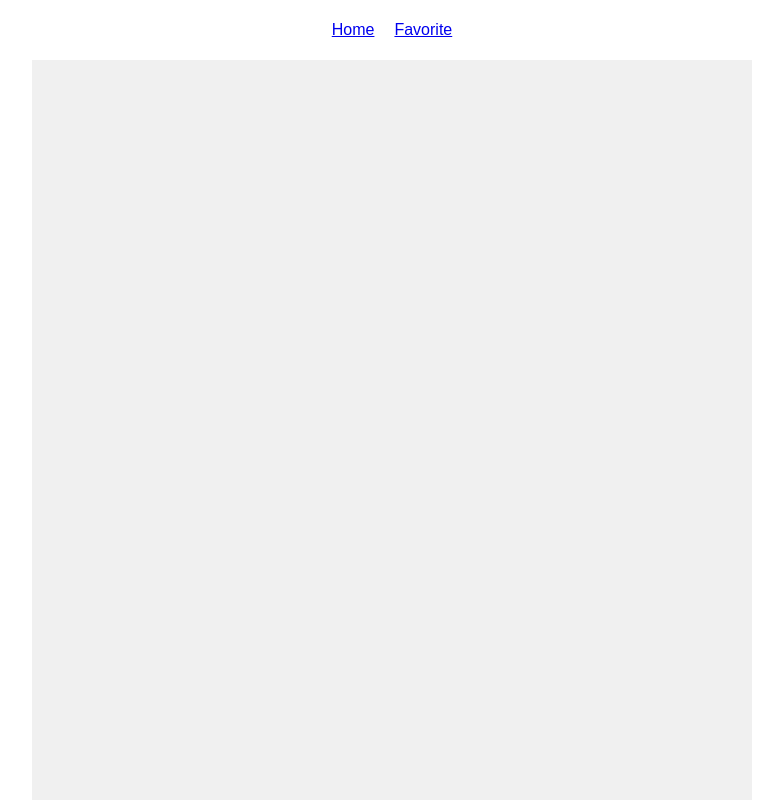
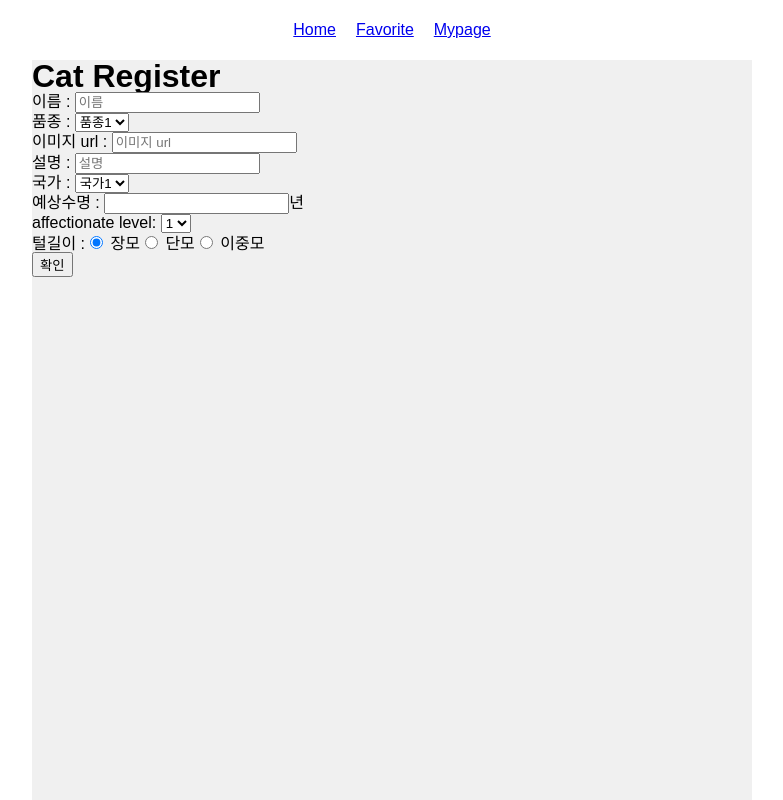
Before and after one commit to naturej/react-study, a React (Create React App) app: page /catreg in a window 1280 px wide. Shown: the top 800 px of the page, without its empty margins (248-1031 px from the left). Built offline with nearby package versions, Linux system fonts and the light colour scheme.

Commit message:
마이페이지, 고양이 등록 페이지 추가

```diff
--- a/src/App.js
+++ b/src/App.js
@@ -5,6 +5,8 @@ import { Integrations } from '@sentry/tracing'
 import { Link, Route, Switch } from 'react-router-dom';
 import Home from './pages/Home';
 import Favorite from './pages/Favorite';
+import Mypage from './pages/Mypage';
+import CatReg from './pages/CatReg';
 import Detail from './pages/Detail';
 
 const sentryDSN = 'https://2a7ed4343cb44cef98b3d1a79551843d@o947482.ingest.sentry.io/5896861'
@@ -25,6 +27,9 @@ const Navigation = () => {
         <li>
           <Link to="/favorite">Favorite</Link>
         </li>
+        <li>
+          <Link to="/Mypage">Mypage</Link>
+        </li>
       </ul>
     </div>
   )
@@ -38,6 +43,8 @@ function App() {
         <Switch>
           <Route exact path ='/' component={Home}/>
           <Route exact path ='/favorite' component={Favorite}/>
+          <Route exact path ='/mypage' component={Mypage}/>
+          <Route exact path ='/catreg' component={CatReg}/>
           <Route exact path ='/detail/:catid' component={Detail}/>
         </Switch>
       </main>
--- a/src/components/Cats.js
+++ b/src/components/Cats.js
@@ -2,12 +2,13 @@ import '../css/CatList.scss';
 import { useEffect, useState } from 'react';
 import { getCatBreeds } from '../utils/api';
 import QuickButtonGroup from './QuickButtonGroup';
+import { useLocalStorage } from "../hooks/useLocalStorage"
 
 const Cats = () => {
   const [currentPage, setCurrentPage] = useState(0);
   const [cats, setCats] = useState([]);
   const [isLoading, setIsLoading] = useState(false);
-  const [favorites, setFavorites] = useState([]);
+  const [favorites, setFavorites] = useLocalStorage('favorites', [])
 
   useEffect(() => {
     async function fetchList() {
@@ -23,6 +24,10 @@ const Cats = () => {
     return null;
   }
 
+  const addFavorite = (id) => {
+  setFavorites(favorites.concat(id))
+  }
+
   return (
     <div className="CatWrap">
       <ul className="Cats">
@@ -34,7 +39,7 @@ const Cats = () => {
               </span>
               {/* <span className="Name">{cat.name}</span> */}
             {/* </a> */}
-            <QuickButtonGroup id={cat.id}/>
+            <QuickButtonGroup addFavorite={addFavorite} id={cat.id}/>
           </li>
         ))}
       </ul>
--- /dev/null
+++ b/src/components/MyCats.js
@@ -0,0 +1,9 @@
+const MyCats = () => {
+  return (
+    <div className="CatWrap">
+      내가 등록한 고양이 목록
+    </div>
+  )
+}
+
+export default MyCats
--- a/src/components/QuickButtonGroup.js
+++ b/src/components/QuickButtonGroup.js
@@ -1,17 +1,12 @@
 import { Link } from "react-router-dom"
 import { AiOutlineHeart } from 'react-icons/ai'
 import { FiSearch } from 'react-icons/fi'
-import { useEffect, useState } from "react"
-import { useLocalStorage } from "../hooks/useLocalStorage"
 
-const QuickButtonGroup = ({id}) => {
-  const [favorites, setFavorites] = useLocalStorage('favorites', [])
+const QuickButtonGroup = ({addFavorite, id}) => {
 
   return (
     <div className="QuickButton">
-      <button><AiOutlineHeart className="heart" onClick={() => {
-        setFavorites(favorites.concat(id))
-        }}/></button>
+      <button><AiOutlineHeart className="heart" onClick={addFavorite}/></button>
       <Link to={`/detail/${id}`}><FiSearch className="view" /></Link>
     </div>
   )
--- /dev/null
+++ b/src/css/MyPage.scss
@@ -0,0 +1,19 @@
+.regBtn {
+  all: unset;
+  display:block;
+  position:fixed;
+  bottom: 30px;
+  left: calc( 50% + 240px);
+  width:80px;
+  height:80px;
+  border-radius:100%;
+  background-color: rgb(4, 98, 221);
+  line-height: 90px;
+  text-align: center;
+  color:#fff;
+  font-size:90px;
+  font-weight: 300;
+  border-width:0;
+  box-sizing: border-box;
+  padding:0;
+}
--- /dev/null
+++ b/src/pages/CatReg.js
@@ -0,0 +1,64 @@
+import { useState } from "react/cjs/react.development";
+
+const CatReg = () => {
+  const handleSubmit = event => {
+    event.preventDefault();
+    console.log(catName);
+    console.log(breed);
+    console.log(url);
+    console.log(desc);
+    console.log(country);
+    console.log(lifespan);
+    console.log(hair);
+  };
+
+  const [catName, setCatName] = useState('');
+  const [breed, setBreed] = useState('품종1');
+  const [url, setUrl] = useState('');
+  const [desc, setDesc] = useState('');
+  const [country, setCountry] = useState('국가1');
+  const [lifespan, setLifespan] = useState('');
+  const [hair, setHair] = useState('장모');
+
+  return (
+    <main>
+      <h1>Cat Register</h1>
+      <form onSubmit={handleSubmit}>
+        이름 : <input type="text" id="name" value={catName} onChange={event => setCatName(event.target.value)} placeholder="이름" /><br/>
+        품종 : <select id="breed" value={breed} onChange={event => setBreed(event.target.value)}>
+          <option value="품종1">품종1</option>
+          <option value="품종2">품종2</option>
+          <option value="품종3">품종3</option>
+          <option value="품종4">품종4</option>
+        </select><br/>
+        이미지 url : <input type="text" id="url" value={url} onChange={event => setUrl(event.target.value)} placeholder="이미지 url" /><br/>
+        설명 : <input type="text" id="desc" value={desc} onChange={event => setDesc(event.target.value)} placeholder="설명" /><br/>
+        국가 : <select value={country} onChange={event => setCountry(event.target.value)}>
+          <option value="국가1">국가1</option>
+          <option value="국가2">국가2</option>
+          <option value="국가3">국가3</option>
+          <option value="국가4">국가4</option>
+        </select><br/>
+        예상수명 : <input type="number" id="lifespan" value={lifespan} onChange={event => setLifespan(event.target.value)} />년<br/>
+        affectionate level: <select>
+          <option value="1">1</option>
+          <option value="2">2</option>
+          <option value="3">3</option>
+          <option value="4">4</option>
+        </select><br/>
+        털길이 :
+        <label>
+          <input type="radio" value="장모" name="hair" checked={hair === "장모"} onChange={event => setHair(event.target.value)} /> 장모
+        </label>
+        <label>
+          <input type="radio" value="단모" name="hair" checked={hair === "단모"} onChange={event => setHair(event.target.value)} /> 단모
+        </label>
+        <label>
+          <input type="radio" value="이중모" name="hair" checked={hair === "이중모"} onChange={event => setHair(event.target.value)} /> 이중모
+        </label><br/>
+        <button type="submit">확인</button>
+      </form>
+    </main>
+  );
+};
+export default CatReg;
--- /dev/null
+++ b/src/pages/Mypage.js
@@ -0,0 +1,14 @@
+import { Link } from "react-router-dom";
+import MyCats from "../components/MyCats";
+import "../css/MyPage.scss"
+
+const Mypage = () => {
+  return (
+    <main>
+      <h1>My Page</h1>
+      <MyCats />
+      <Link className="regBtn" to={`/catreg`}>+</Link>
+    </main>
+  );
+};
+export default Mypage;
```
